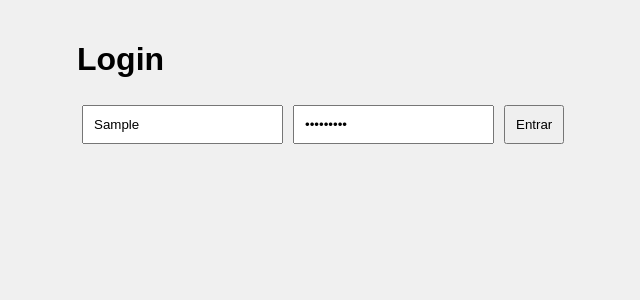
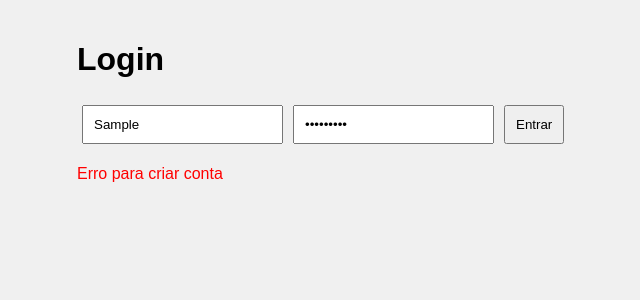
Before and after one commit to decofma/pantheon-frontend, a Next.js app: page /login in a window 1280 px wide. Both pictures are taken after typing "Sample", "Sample123" into the empty fields and a click on the button "Entrar". Shown: the top 300 px of the page, without its empty margins (163-803 px from the left). Built offline with nearby package versions, Linux system fonts and the light colour scheme; no server answers.

Commit message:
new login

```diff
--- a/pages/login.tsx
+++ b/pages/login.tsx
@@ -8,7 +8,8 @@ import api from "@/services/api";
 const Login = () => {
   const [usernameInput, setUsernameInput] = useState("");
   const [password, setPassword] = useState("");
-  const { token, setToken, setUsername } = useContext(GameContext);
+  const [error, setError] = useState('');
+  const { setToken, setUsername } = useContext(GameContext);
   const router = useRouter();
 
   useEffect(() => {
@@ -37,8 +38,12 @@ const Login = () => {
       localStorage.setItem("token", token);
       localStorage.setItem("username", usernameInput);
       router.push("/menu");
-    } catch (error) {
-      console.error("Login failed", error);
+    } catch (err) {
+      if (axios.isAxiosError(err)) {
+        setError(err.response?.data?.detail || 'Erro para criar conta' );
+      } else {
+        setError('Erro desconhecido');
+      }
     }
   };
 
@@ -62,6 +67,7 @@ const Login = () => {
         />
         <button type="submit">Entrar</button>
       </form>
+      {error && <p style={{ color: 'red' }}>{error}</p>}
     </div>
   );
 };
```
